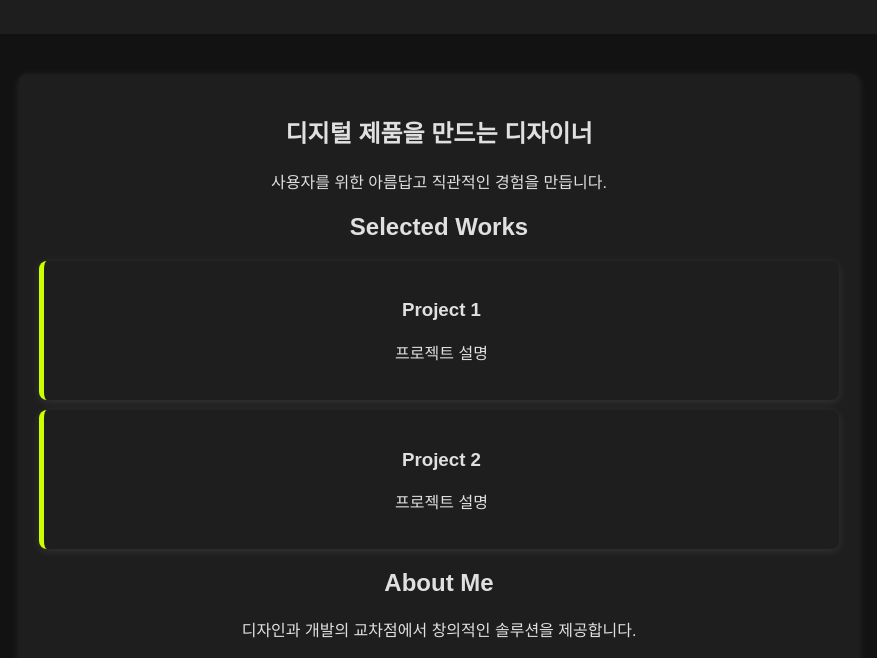
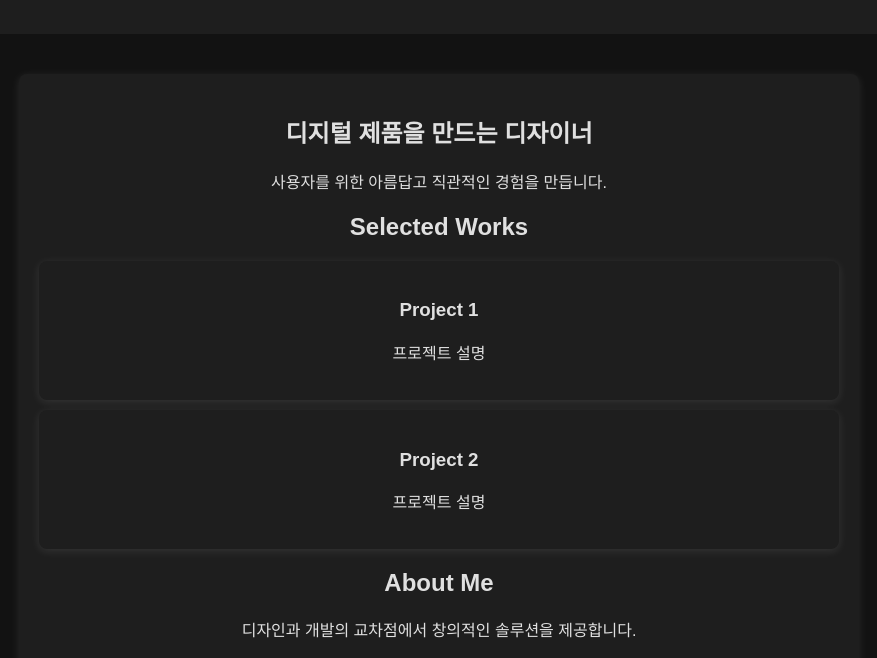
Before and after one commit to binfdesign/portfolio, a plain HTML site: page index.html in a window 1280 px wide. Shown: the part 120-778 px from the top of the page, without its empty margins (201-1078 px from the left). Drawn offline with Linux system fonts and the light colour scheme; a web font is replaced by a local one.

Commit message:
Update styles.css

```diff
--- a/styles.css
+++ b/styles.css
@@ -48,7 +48,6 @@ main {
     margin: 10px 0;
     border-radius: 8px;
     box-shadow: 0 2px 10px rgba(255, 255, 255, 0.1);
-    border-left: 5px solid #ccff00; /* 형광색 포인트 */
 }
 
 footer {
```
